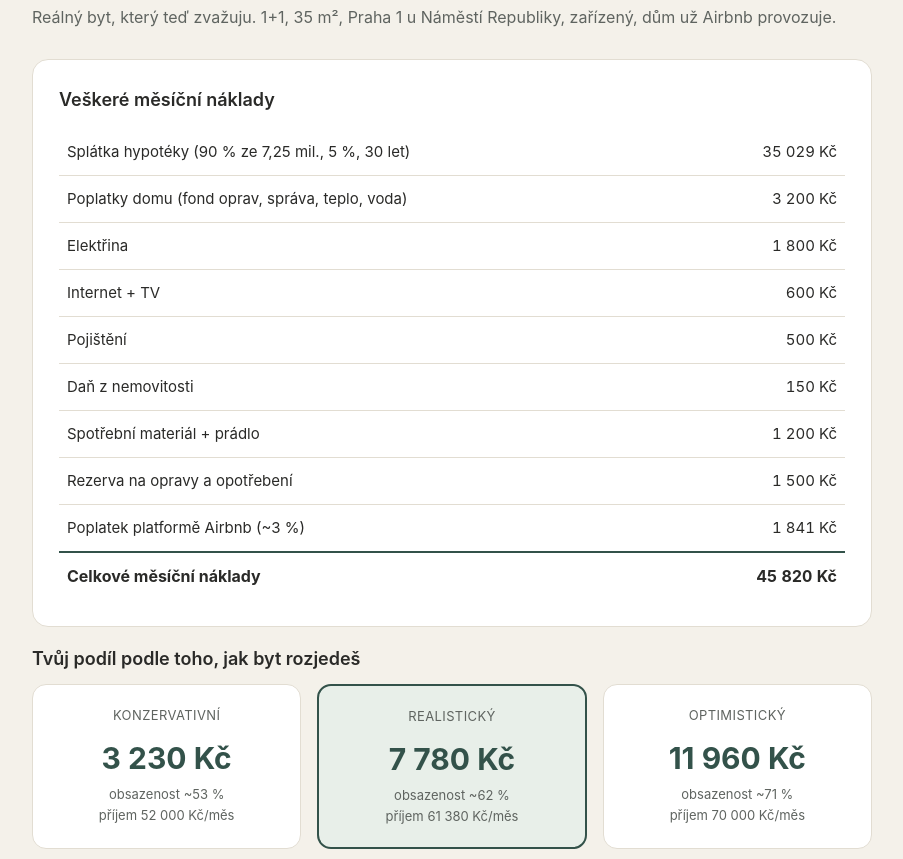
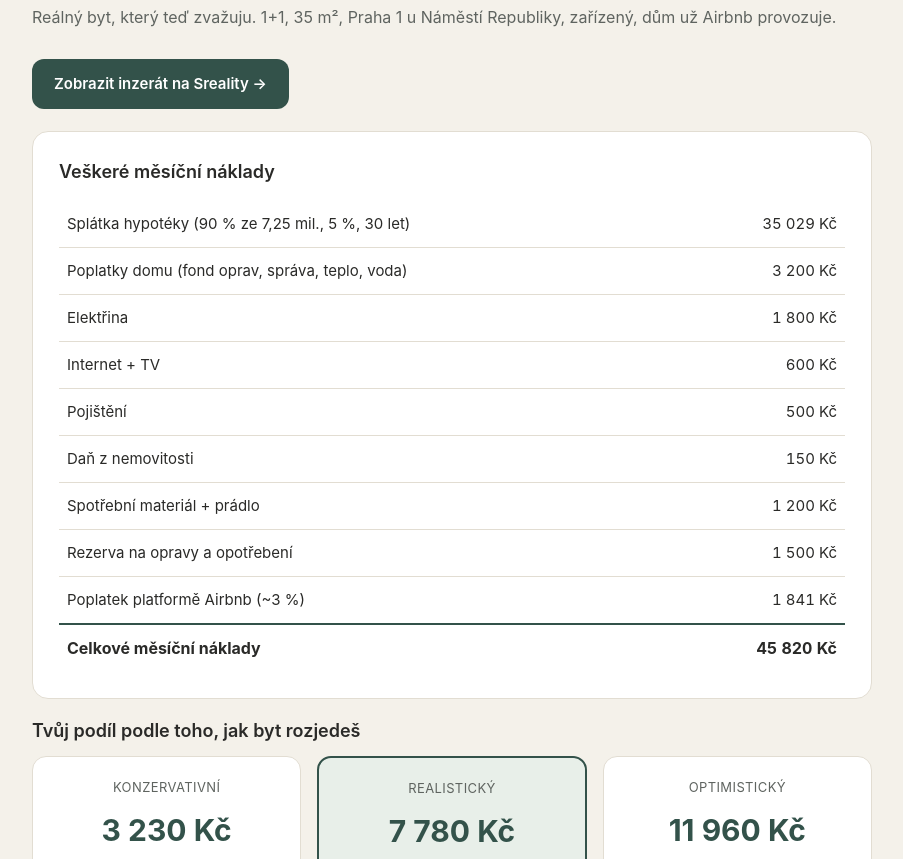
Before and after one commit to matejjira/airbnb-spoluprace, a plain HTML site: page index.html in a window 1280 px wide. Shown: the part 1617-2476 px from the top of the page, without its empty margins (188-1091 px from the left). Drawn offline with Linux system fonts and the light colour scheme.

Commit message:
Pridan odkaz na inzerat + jmeno + metodika

```diff
--- a/index.html
+++ b/index.html
@@ -148,6 +148,7 @@
 <section class="wrap">
   <h2>Případová studie: byt na Truhlářské</h2>
   <p class="sub">Reálný byt, který teď zvažuju. 1+1, 35 m², Praha 1 u Náměstí Republiky, zařízený, dům už Airbnb provozuje.</p>
+  <a href="https://www.sreality.cz/detail/prodej/byt/1+1/praha-nove-mesto-truhlarska/3306786892" target="_blank" rel="noopener" style="display:inline-flex;align-items:center;gap:8px;background:var(--green);color:#fff;text-decoration:none;font-weight:600;font-size:15px;padding:13px 22px;border-radius:12px;margin-bottom:22px">Zobrazit inzerát na Sreality →</a>
   <div class="card">
     <h3 style="margin-bottom:14px">Veškeré měsíční náklady</h3>
     <table>
```
